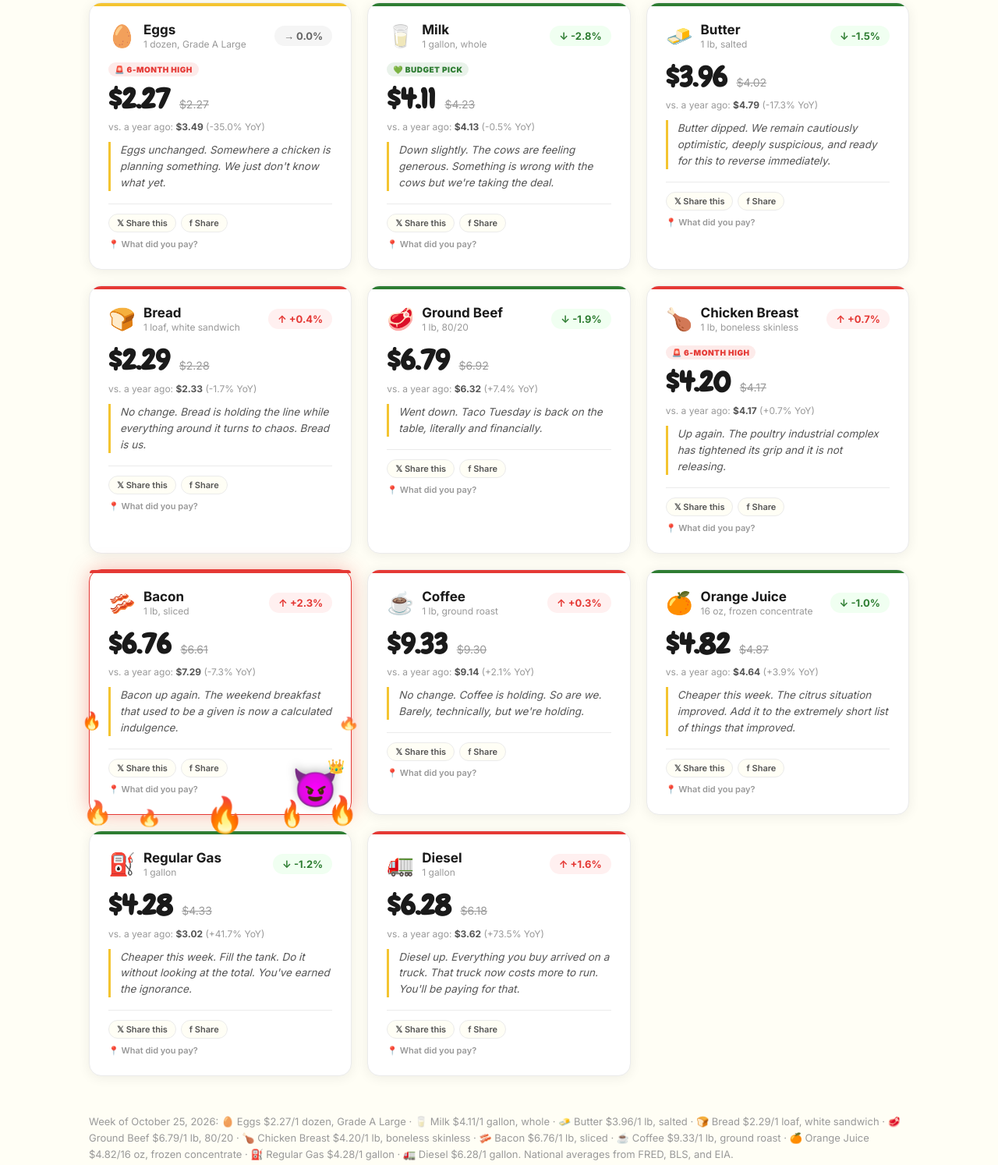
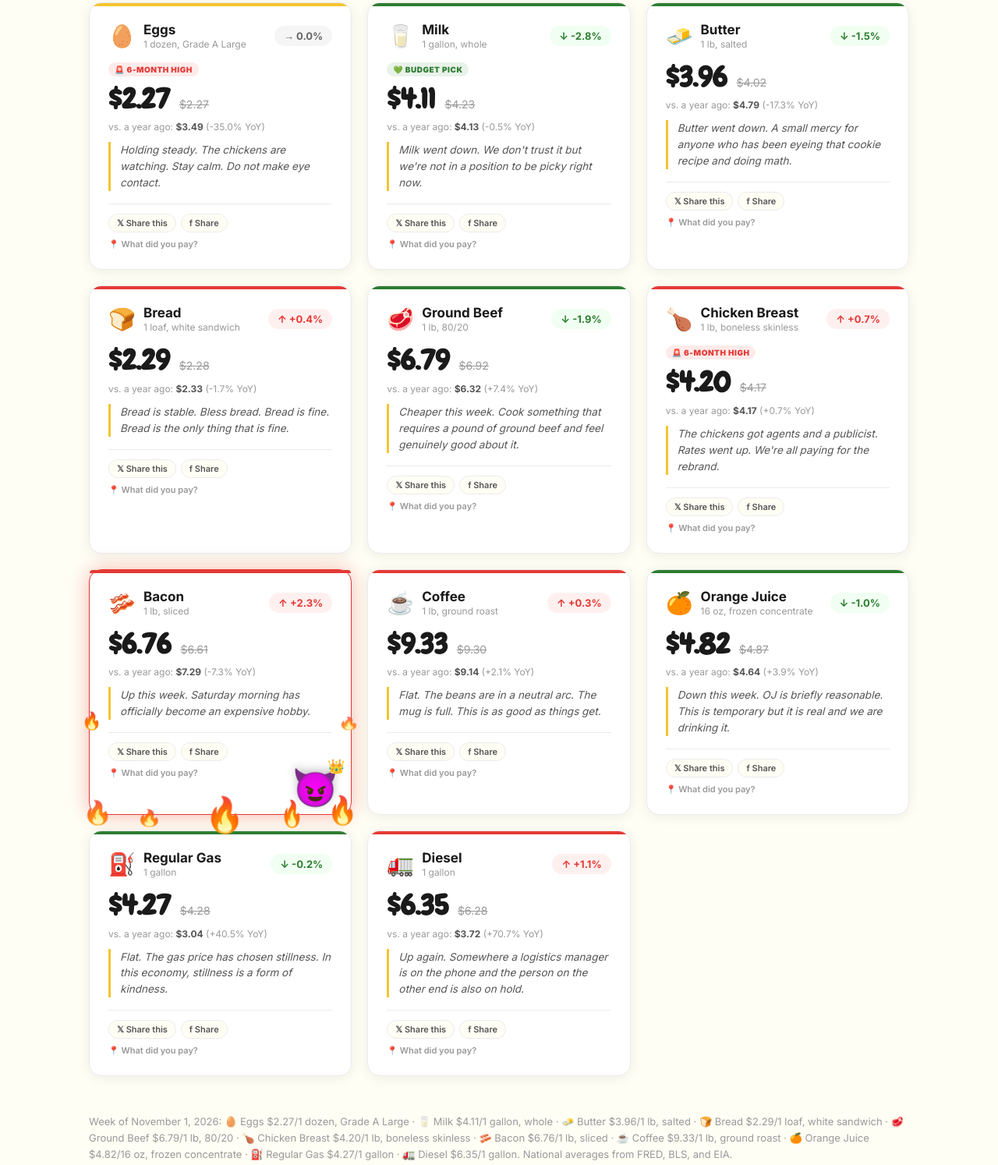
Before and after one commit to Icantthink1411/whatdideggsdonow, a plain HTML site: page index.html in a window 1280 px wide. Shown: the part 1074-2568 px from the top of the page at 78% size. Drawn offline with nearby package versions, Linux system fonts and the light colour scheme.

Commit message:
Weekly price update - November 01, 2026

```diff
--- a/index.html
+++ b/index.html
@@ -730,73 +730,73 @@ const SHOP_URL = "https://shop.whatdideggsdonow.com";
 // ================================================================
 // FALLBACK DATA — shown if Google Sheets fetch fails
 // ================================================================
-const FALLBACK_WEEK = "October 25, 2026";
+const FALLBACK_WEEK = "November 1, 2026";
 const FALLBACK_ITEMS = [
   {
     id: "eggs", name: "Eggs", unit: "1 dozen, Grade A Large", emoji: "🥚",
     current: 2.27, previous: 2.27, yearAgo: 3.49,
     history: [2.25, 2.19, 2.14, 2.19, 2.27, 2.27],
-    snark: "Eggs unchanged. Somewhere a chicken is planning something. We just don't know what yet."
+    snark: "Holding steady. The chickens are watching. Stay calm. Do not make eye contact."
   },
   {
     id: "milk", name: "Milk", unit: "1 gallon, whole", emoji: "🥛",
     current: 4.11, previous: 4.23, yearAgo: 4.13,
     history: [4.14, 4.22, 4.32, 4.31, 4.23, 4.11],
-    snark: "Down slightly. The cows are feeling generous. Something is wrong with the cows but we're taking the deal."
+    snark: "Milk went down. We don't trust it but we're not in a position to be picky right now."
   },
   {
     id: "butter", name: "Butter", unit: "1 lb, salted", emoji: "🧈",
     current: 3.96, previous: 4.02, yearAgo: 4.79,
     history: [4.22, 3.93, 3.82, 3.92, 4.02, 3.96],
-    snark: "Butter dipped. We remain cautiously optimistic, deeply suspicious, and ready for this to reverse immediately."
+    snark: "Butter went down. A small mercy for anyone who has been eyeing that cookie recipe and doing math."
   },
   {
     id: "bread", name: "Bread", unit: "1 loaf, white sandwich", emoji: "🍞",
     current: 2.29, previous: 2.28, yearAgo: 2.33,
     history: [2.34, 2.29, 2.27, 2.27, 2.28, 2.29],
-    snark: "No change. Bread is holding the line while everything around it turns to chaos. Bread is us."
+    snark: "Bread is stable. Bless bread. Bread is fine. Bread is the only thing that is fine."
   },
   {
     id: "beef", name: "Ground Beef", unit: "1 lb, 80/20", emoji: "🥩",
     current: 6.79, previous: 6.92, yearAgo: 6.32,
     history: [6.9, 6.75, 6.83, 6.88, 6.92, 6.79],
-    snark: "Went down. Taco Tuesday is back on the table, literally and financially."
+    snark: "Cheaper this week. Cook something that requires a pound of ground beef and feel genuinely good about it."
   },
   {
     id: "chicken", name: "Chicken Breast", unit: "1 lb, boneless skinless", emoji: "🍗",
     current: 4.2, previous: 4.17, yearAgo: 4.17,
     history: [4.17, 4.17, 4.18, 4.15, 4.17, 4.2],
-    snark: "Up again. The poultry industrial complex has tightened its grip and it is not releasing."
+    snark: "The chickens got agents and a publicist. Rates went up. We're all paying for the rebrand."
   },
   {
     id: "bacon", name: "Bacon", unit: "1 lb, sliced", emoji: "🥓",
     current: 6.76, previous: 6.61, yearAgo: 7.29,
     history: [6.83, 6.71, 6.56, 6.58, 6.61, 6.76],
-    snark: "Bacon up again. The weekend breakfast that used to be a given is now a calculated indulgence."
+    snark: "Up this week. Saturday morning has officially become an expensive hobby."
   },
   {
     id: "coffee", name: "Coffee", unit: "1 lb, ground roast", emoji: "☕",
     current: 9.33, previous: 9.3, yearAgo: 9.14,
     history: [9.72, 9.51, 9.46, 9.32, 9.3, 9.33],
-    snark: "No change. Coffee is holding. So are we. Barely, technically, but we're holding."
+    snark: "Flat. The beans are in a neutral arc. The mug is full. This is as good as things get."
   },
   {
     id: "oj", name: "Orange Juice", unit: "16 oz, frozen concentrate", emoji: "🍊",
     current: 4.82, previous: 4.87, yearAgo: 4.64,
     history: [4.86, 4.89, 4.9, 4.97, 4.87, 4.82],
-    snark: "Cheaper this week. The citrus situation improved. Add it to the extremely short list of things that improved."
+    snark: "Down this week. OJ is briefly reasonable. This is temporary but it is real and we are drinking it."
   },
   {
     id: "gas", name: "Regular Gas", unit: "1 gallon", emoji: "⛽",
-    current: 4.28, previous: 4.33, yearAgo: 3.02,
-    history: [4.32, 4.48, 4.46, 4.35, 4.33, 4.28],
-    snark: "Cheaper this week. Fill the tank. Do it without looking at the total. You've earned the ignorance."
+    current: 4.27, previous: 4.28, yearAgo: 3.04,
+    history: [4.48, 4.46, 4.35, 4.33, 4.28, 4.27],
+    snark: "Flat. The gas price has chosen stillness. In this economy, stillness is a form of kindness."
   },
   {
     id: "diesel", name: "Diesel", unit: "1 gallon", emoji: "🚛",
-    current: 6.28, previous: 6.18, yearAgo: 3.62,
-    history: [6.29, 6.53, 6.38, 6.2, 6.18, 6.28],
-    snark: "Diesel up. Everything you buy arrived on a truck. That truck now costs more to run. You'll be paying for that."
+    current: 6.35, previous: 6.28, yearAgo: 3.72,
+    history: [6.53, 6.38, 6.2, 6.18, 6.28, 6.35],
+    snark: "Up again. Somewhere a logistics manager is on the phone and the person on the other end is also on hold."
   },
 ];
 
```
